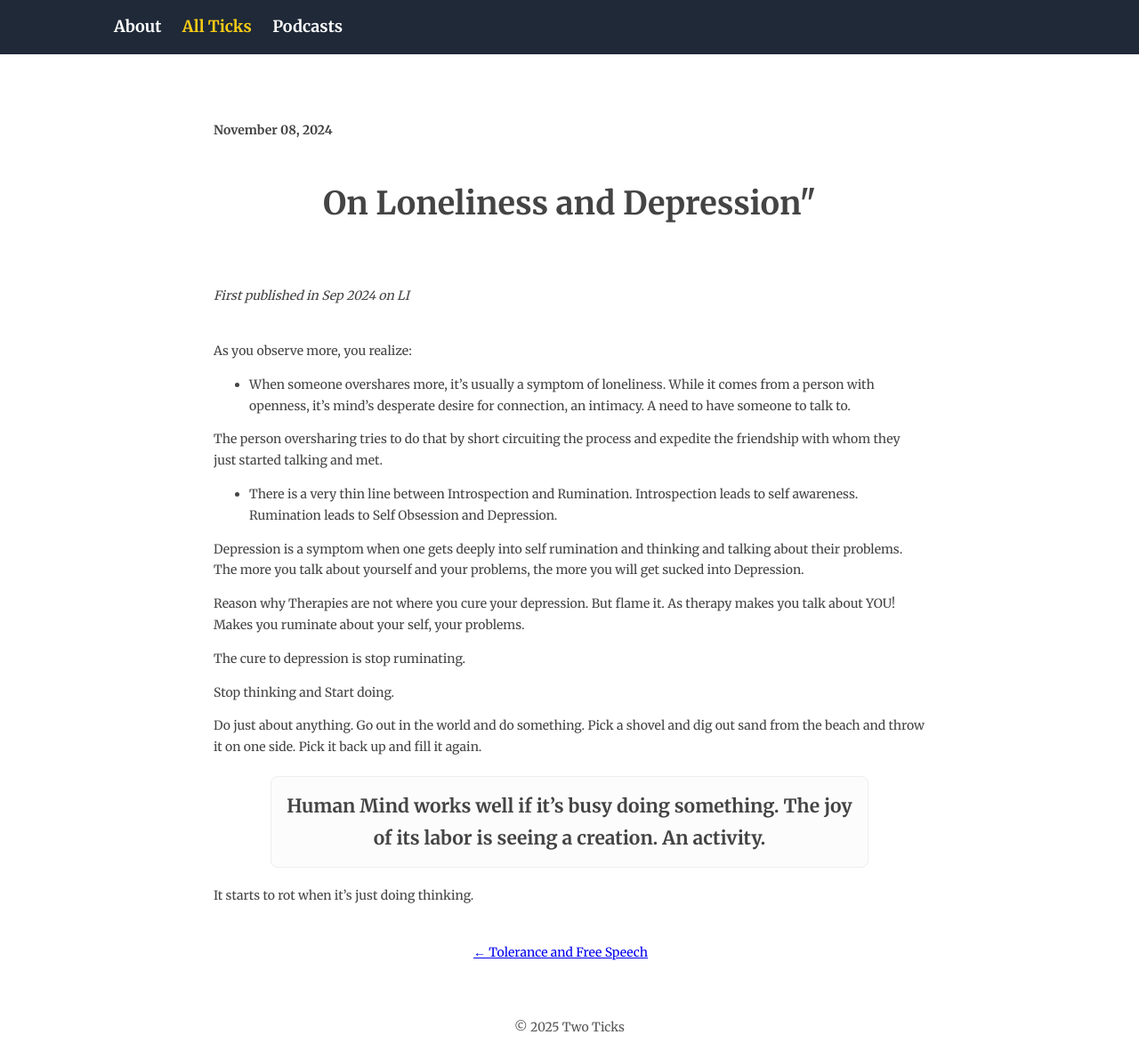
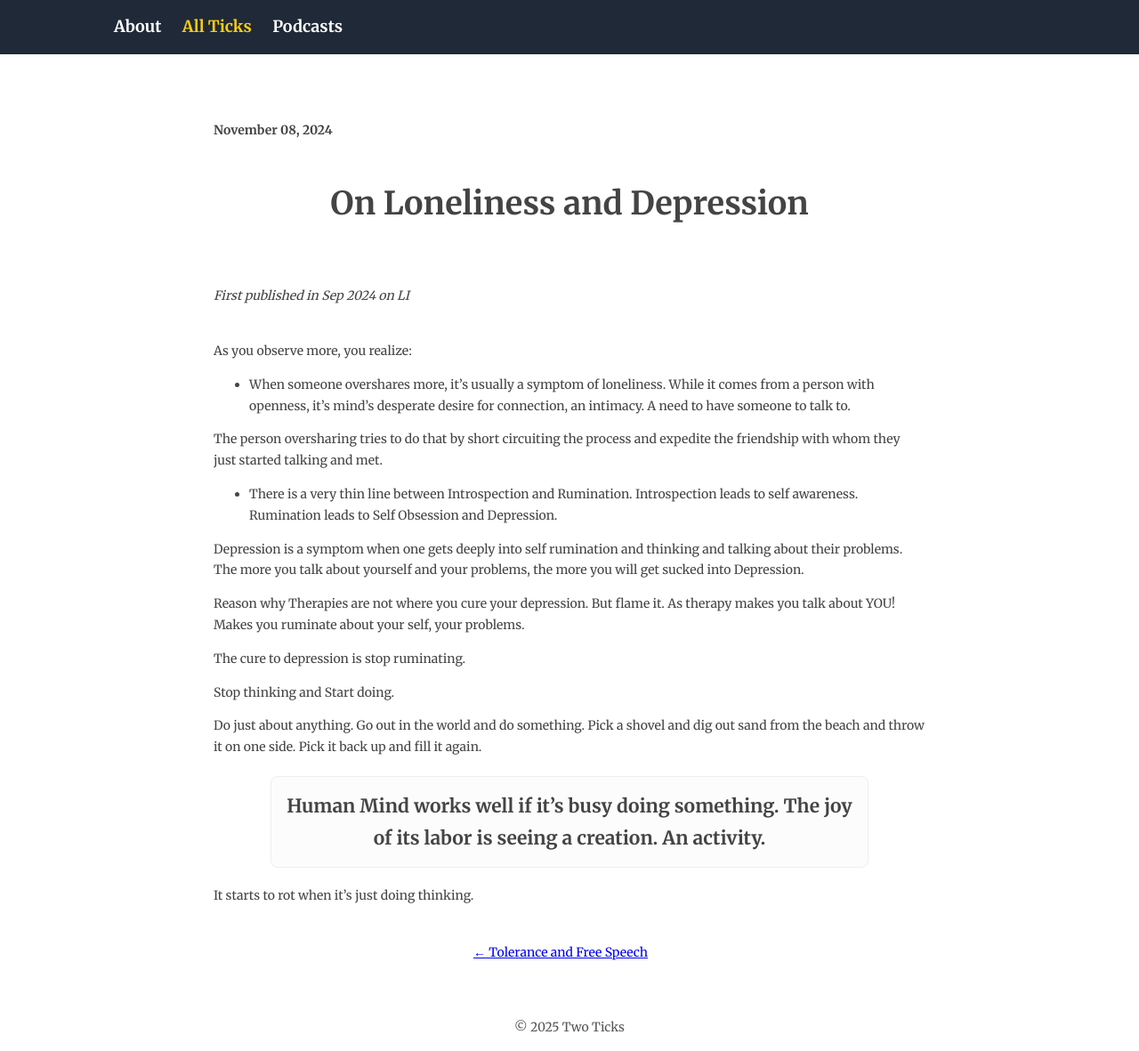
Before and after one commit to trmanish/trmanish.github.io, a Jekyll site: the page built from _posts/2025-02-24-on-loneliness-and-depression.md, in a window 1280 px wide. Shown: the whole page at 89% size. Built offline with Jekyll 4.4.1, drawn with Linux system fonts in a browser that asks for light colours.

Commit message:
update formatting

```diff
--- a/_posts/2025-02-24-on-loneliness-and-depression.md
+++ b/_posts/2025-02-24-on-loneliness-and-depression.md
@@ -5,7 +5,7 @@ layout: post
 ---
 
 <div align="center">
-  <h1><strong>On Loneliness and Depression"</strong></h1>
+  <h1><strong>On Loneliness and Depression</strong></h1>
 </div>
 
 <br> <!-- Adds extra spacing -->
```
Also changed, not shown: _posts/2025-02-25-china-ev.md (+1 -0 lines).
